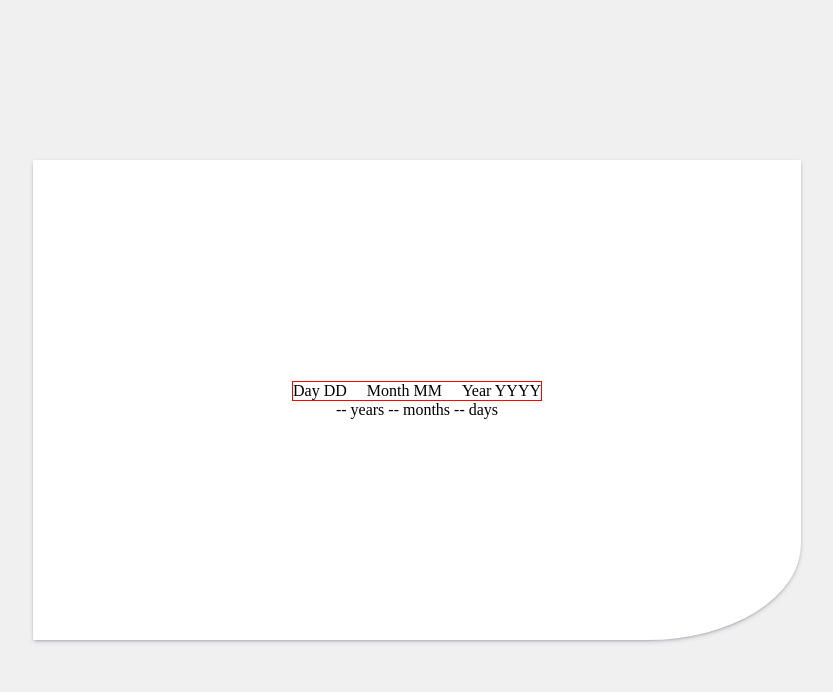
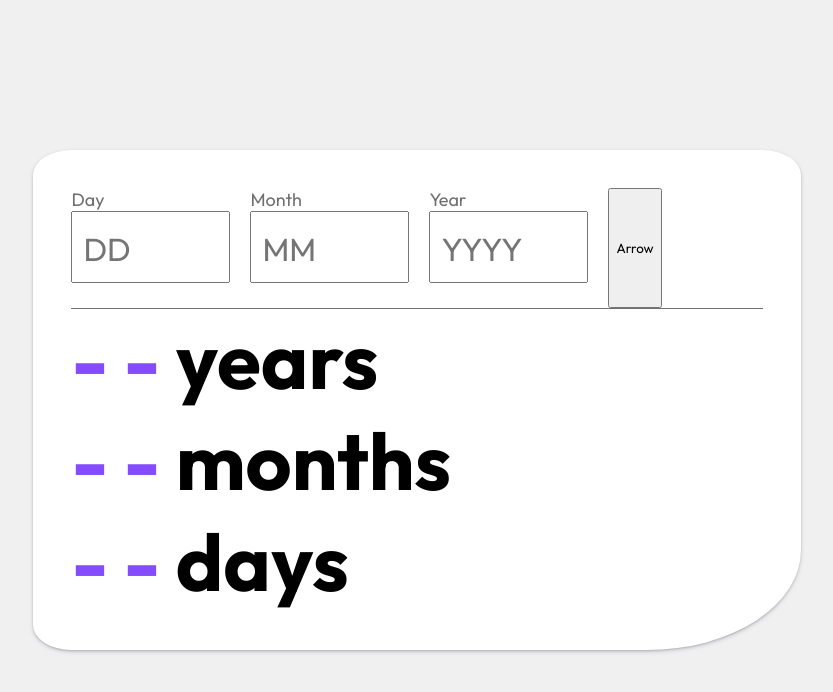
Before and after one commit to Neo-Cicada/age-calculator, a plain HTML site: page index.html in a window 1280 px wide. Shown: the whole page, without its empty margins (223-1056 px from the left). Drawn offline with Linux system fonts and the light colour scheme.

Commit message:
added js for calculation

```diff
--- a/index.css
+++ b/index.css
@@ -1,3 +1,5 @@
+
+@import url('https://fonts.googleapis.com/css2?family=Outfit:wght@100;400;700&family=Poppins:wght@500&display=swap');
 
 .attribution { font-size: 11px; text-align: center; }
 
@@ -5,6 +7,7 @@
 
 *{
     margin: 0;
+    font-family: 'Outfit';
 }
 main{
     display: flex;
@@ -20,18 +23,65 @@ main{
     min-width: 60%;
     display: flex;
 
-    justify-content: center;
+    justify-content: space-around;
     align-items: center;
     flex-direction: column;
-    border-bottom-right-radius: 20%;
+    border-radius: 5% 5% 20% 5%;
     background-color: hsl(0, 0%, 100%);
     box-shadow: rgba(50, 50, 93, 0.25) 0px 2px 5px -1px, rgba(0, 0, 0, 0.3) 0px 1px 3px -1px;
 }
 
 .date-box{
     display: flex;
-    border: 1px solid red;
+    border-bottom: 1px solid hsl(0, 1%, 44%);
     gap: 20px;
-
+    height: 120px;
+    min-width: 90%;
+    padding-top: 5%;
 
 }
+.date{
+    display: flex;
+    flex-direction: column;
+}
+
+.input{
+    text-align: start;
+    padding: 10px 10px 10px ;
+    height: 40%;
+    width: 135px;
+    font-size: 36px;
+
+}
+::-webkit-input-placeholder{
+    display: flex;
+    font-size: 32px;
+}
+.result{
+    display: flex;
+    justify-content: flex-start;
+    flex-direction: column;
+    font-size: 5em;
+    min-width: 90%;
+    font-weight: 800;
+    padding-bottom: 5%;
+}
+span{
+    color: hsl(259, 100%, 65%);
+}
+label{
+    font-size: 18px;
+    color: hsl(0, 1%, 44%);
+}
+
+@media (max-width: 700px){
+
+    .box{
+      border-top-right-radius: 7%;
+      border-top-left-radius: 7%;
+      border-bottom-left-radius: 7%;
+      min-width: 90%;
+      min-height: 80%;
+    }
+
+}
--- a/index.html
+++ b/index.html
@@ -19,26 +19,27 @@
     <div class="box">
       <div class="date-box">
         <div class="date day">
-          Day
-          DD
+          <label for="day" class="label">Day</label>
+          <input class="input" placeholder="DD" id="day" />
         </div>
 
         <div class="date month">
-          Month
-          MM
+          <label for="month" class="label">Month</label>
+          <input class="input" type="number" placeholder="MM" id="month">
         </div>
 
         <div class="date year">
-          Year
-          YYYY
+          <label for="year" class="label"> Year</label>
+          <input class="input" type="year" placeholder="YYYY" id="year">
         </div>
 
+        <button onclick="calculate()">Arrow</button>
       </div>
 
       <div class="result">
-        -- years
-        -- months
-        -- days
+       <div class="resut-years"><span id="resultYears">- -</span> years</div>
+       <div class="result-months"><span id="resultMonth">- -</span> months</div>
+       <div class="result-days"><span id="resultDays">- -</span> days</div>
       </div>
 
     </div>
@@ -50,6 +51,7 @@
     Challenge by <a href="https://www.frontendmentor.io?ref=challenge" target="_blank">Frontend Mentor</a>.
     Coded by <a href="#">Your Name Here</a>.
   </div> -->
+  <script src="./index.js"></script>
 </body>
 
 </html>
--- a/index.js
+++ b/index.js
@@ -0,0 +1,32 @@
+const day = document.getElementById('day');
+const month = document.getElementById('month');
+const year =  document.getElementById('year');
+
+const resultDay = document.getElementById('resultDays')
+const resultMonth = document.getElementById('resultMonth')
+const resultYear = document.getElementById('resultYears')
+
+
+function calculateAge(birthday) {
+    var ageDifMs = Date.now() - birthday.getTime();
+    var ageDate = new Date(ageDifMs);
+    var years = ageDate.getUTCFullYear() - 1970;
+    var months = ageDate.getUTCMonth();
+    var days = ageDate.getUTCDate() - 1;
+    return { years: years, months: months, days: days };
+
+
+  }
+
+
+const calculate = () =>{
+    const valueD = day.value
+    const valueM = month.value
+    const valueY = year.value
+    var birthday = new Date(`${valueY}-${valueM}-${valueD}`);
+    var age = calculateAge(birthday);
+    resultDay.textContent = `${age.days}`
+    resultMonth.innerHTML =`${age.months}`
+    resultYear.innerHTML =`${age.years}`
+    console.log(age);
+}
```
Also changed, not shown: assets/images/icon-arrow.svg.
